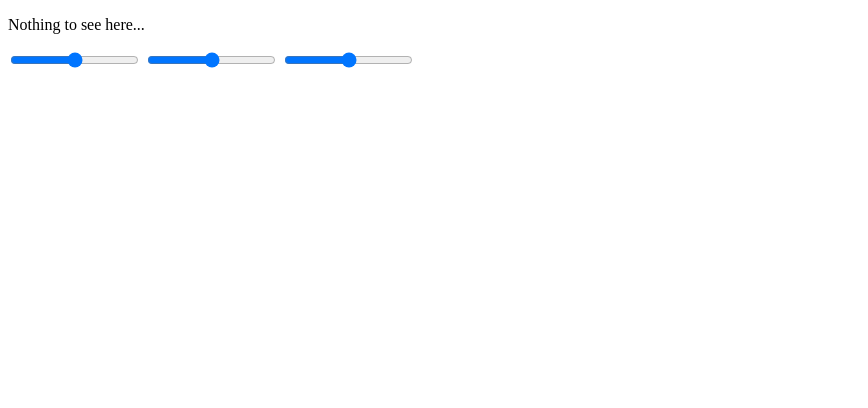
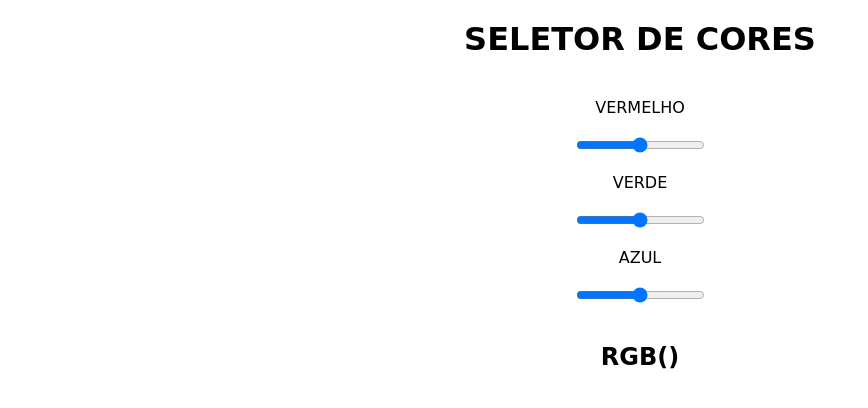
Before and after one commit to Andrierlison/color-picker, a plain HTML site: page index.html in a window 1280 px wide. Shown: the whole page, without its empty margins (0-868 px from the left). Drawn offline with Linux system fonts and the light colour scheme.

Commit message:
Adição do projeto concluido(funcionando) aberto para novos recursos

```diff
--- /dev/null
+++ b/css/style.css
@@ -0,0 +1,25 @@
+* {
+    padding: 0px;
+    margin: 0px;
+}
+body {
+    width: 100%;
+    height: 100%;
+    font-family: cursive, sans-serif;
+}
+header h1 {
+    text-align: center;
+    padding: 20px;
+}
+article, input {
+    display: block;
+    margin: 20px auto;
+    text-align: center;
+}
+main #res {
+    width: 70%;
+    height: 30%;
+    margin: 20px auto;
+    text-align: center;
+    padding: 20px;
+}
--- a/index.html
+++ b/index.html
@@ -5,31 +5,27 @@
   <meta charset="UTF-8">
   <meta http-equiv="X-UA-Compatible" content="IE=Edge">
   <meta name="viewport" content="width=device-width, initial-scale=1">
-  <title>HTML</title>
-  <!-- HTML -->
-  <!-- Custom Styles -->
-  <link rel="stylesheet" href="style.css">
+  <title>SELETOR DE CORES</title>
+  <link rel="stylesheet" href="css/style.css">
 </head>
 
 <body>
-  <p id="res">Nothing to see here...</p>
-  <input onchange="mos()" id="red" min="0" max="255" type="range">
-  <input onchange="mos()" id="green" min="0" max="255" type="range">
-  <input onchange="mos()" id="blue" min="0" max="255" type="range">
-  <!-- Project -->
-  <script>
-    function mos() {
-      var red = document.getElementById("red").value
-      var green = document.getElementById("green").value
-      var blue = document.getElementById("blue").value
-
-
-      document.getElementById("res").innerHTML = "rgb(" + red + ", " + green + ", " + blue + ")"
-      document.getElementById("res").style.backgroundColor = "rgb(" + red + ", " + green + ", " + blue + ")"
-
-    }
-  </script>
-  <script src="main.js"></script>
-</body>
-
+  <header>
+    <h1>SELETOR DE CORES</h1>
+  </header>
+  <main>
+    <article>
+      <label>VERMELHO</label>
+      <input onchange="mos()" id="red" min="0" max="255" type="range">
+      <label>VERDE</label>
+      <input onchange="mos()" id="green" min="0" max="255" type="range">
+      <label>AZUL</label>
+      <input onchange="mos()" id="blue" min="0" max="255" type="range">
+      <div id="res">
+        <h2>RGB()</h2>
+      </div>
+    </article>
+  </main>
+  </body>
+  <script src="js/seletor.js"></script>
 </html>
--- /dev/null
+++ b/js/seletor.js
@@ -0,0 +1,7 @@
+function mos() {
+    var red = document.getElementById("red").value
+    var green = document.getElementById("green").value
+    var blue = document.getElementById("blue").value
+    document.getElementById("res").innerHTML = `<h2>RBG(${red}, ${green}, ${blue})</h2>`
+    document.getElementById("res").style.backgroundColor = "rgb(" + red + ", " + green + ", " + blue + ")"
+  }
```
Also changed, not shown: style.css (deleted).
